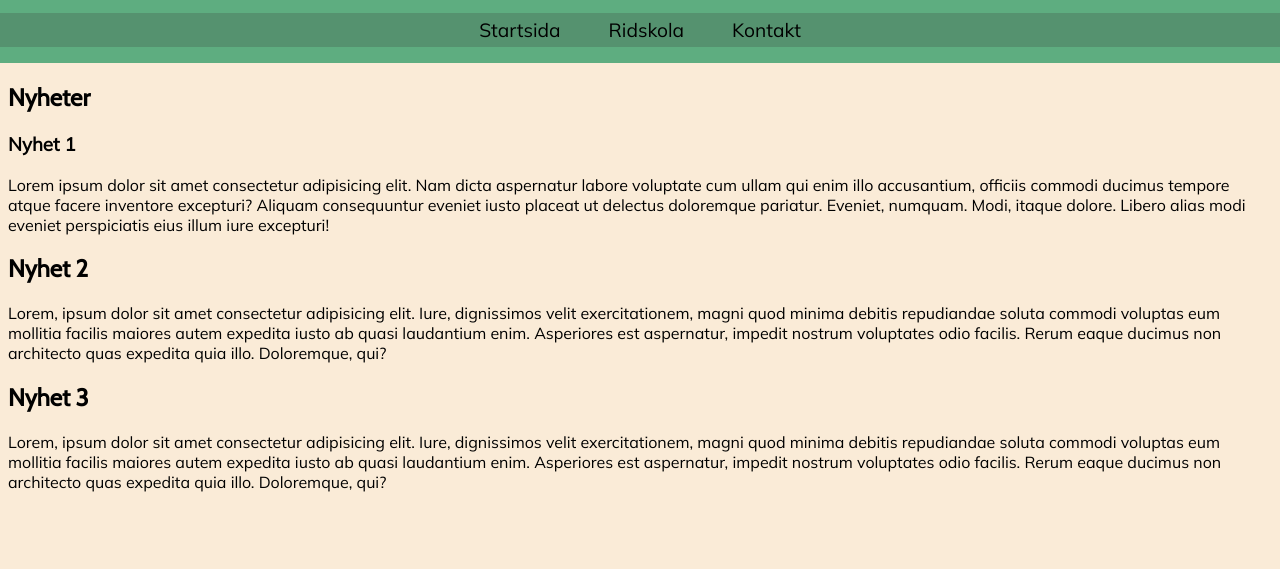
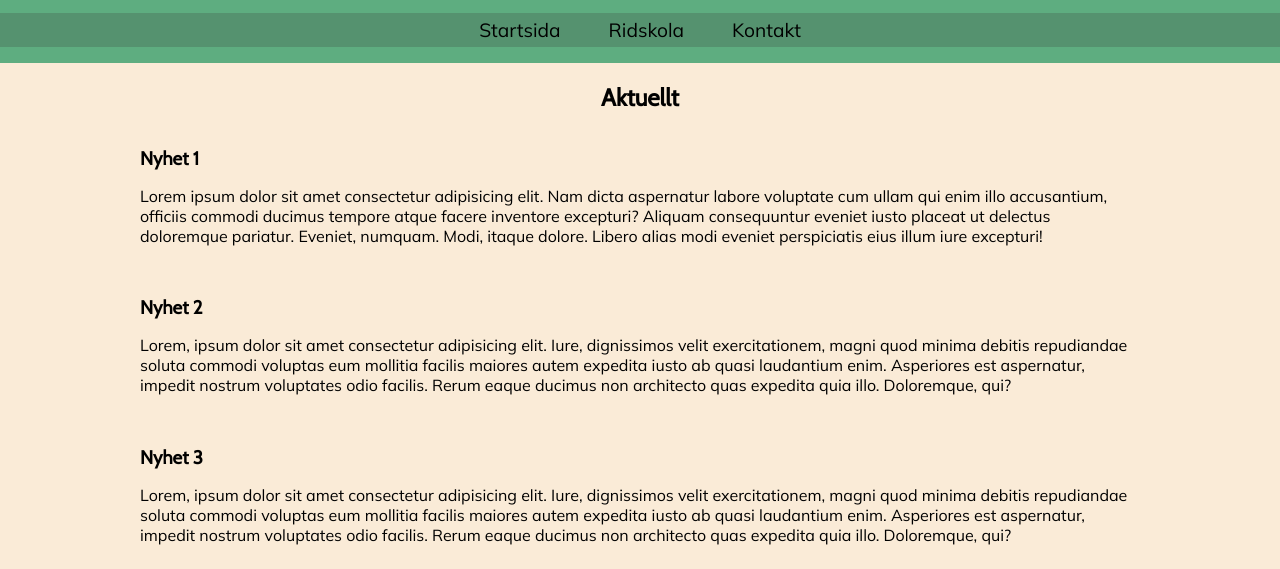
Before and after one commit to MiFyr/fryele-stallklubb, a plain HTML site: page hem.html in a window 1280 px wide. Shown: the part 327-896 px from the top of the page. Before the commit the page ends 843 px from the top, so only its background shows below. Drawn offline with nearby package versions, Linux system fonts and the light colour scheme.

Commit message:
flexbox hem innehåll

```diff
--- a/hem.html
+++ b/hem.html
@@ -24,7 +24,7 @@
         </ul>
       </div>
       <div class="news">
-        <h2>Nyheter</h2>
+        <h2>Aktuellt</h2>
         <div class="news-card">
           <h3>Nyhet 1</h3>
           <p>
@@ -37,7 +37,7 @@
           </p>
         </div>
         <div class="news-card">
-          <h2>Nyhet 2</h2>
+          <h3>Nyhet 2</h3>
           <p>
             Lorem, ipsum dolor sit amet consectetur adipisicing elit. Iure,
             dignissimos velit exercitationem, magni quod minima debitis
@@ -48,7 +48,7 @@
           </p>
         </div>
         <div class="news-card">
-          <h2>Nyhet 3</h2>
+          <h3>Nyhet 3</h3>
           <p>
             Lorem, ipsum dolor sit amet consectetur adipisicing elit. Iure,
             dignissimos velit exercitationem, magni quod minima debitis
--- a/style.css
+++ b/style.css
@@ -6,8 +6,10 @@ body {
 }
 
 h1,
-h2 {
+h2,
+h3 {
   font-family: "Cabin", sans-serif;
+  margin-bottom: 0px;
 }
 
 .main-container {
@@ -16,6 +18,7 @@ h2 {
   align-items: center;
 }
 
+/* Header/Meny */
 .meny {
   background-color: rgb(94, 173, 128);
   flex: 1;
@@ -31,6 +34,7 @@ h2 {
   margin-top: 1rem;
 }
 
+/* Navigation */
 .meny-lista {
   background-color: rgb(85, 146, 111);
   width: 100vw;
@@ -59,3 +63,14 @@ a {
   flex-direction: column;
   align-items: center;
 }
+
+/* ___________________________________________________________________________ */
+/* --HEM-- */
+
+.news {
+  display: flex;
+  gap: 1rem;
+  max-width: 1000px;
+  flex-direction: column;
+  align-items: center;
+}
```
